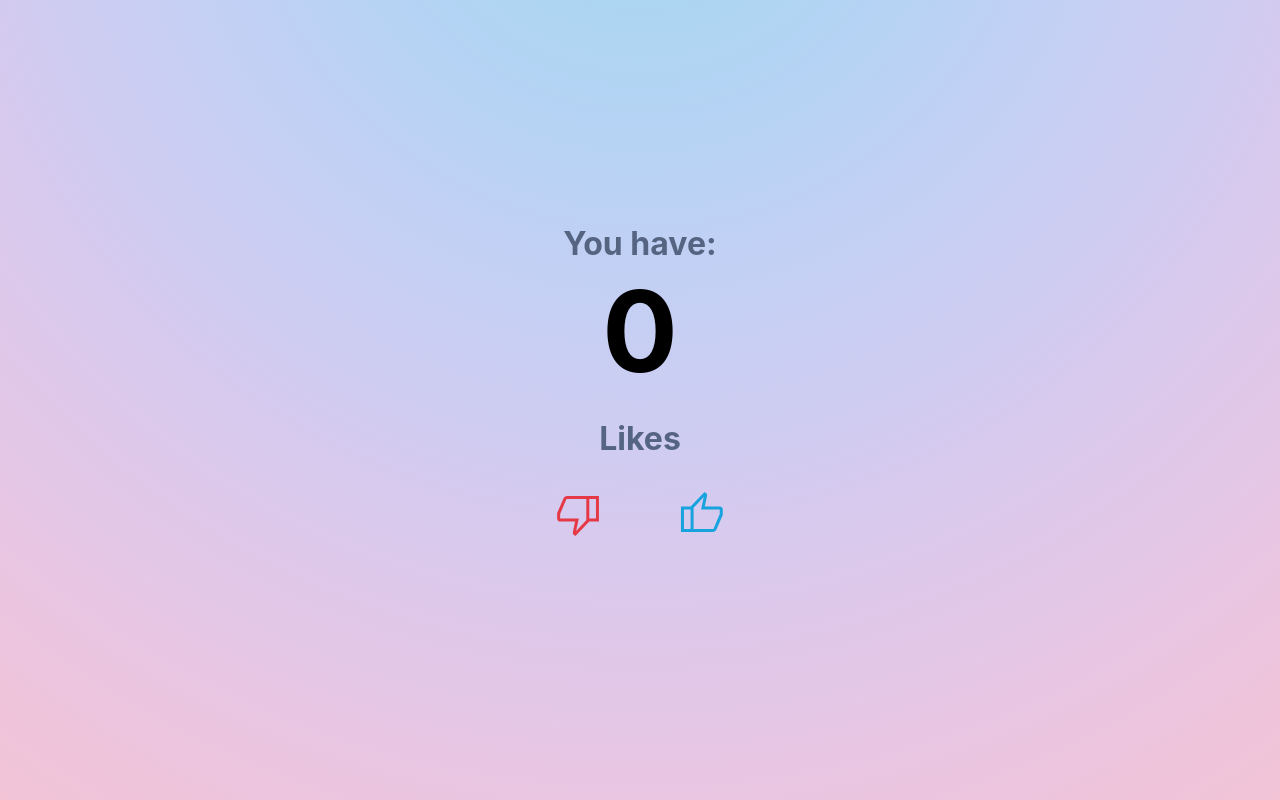
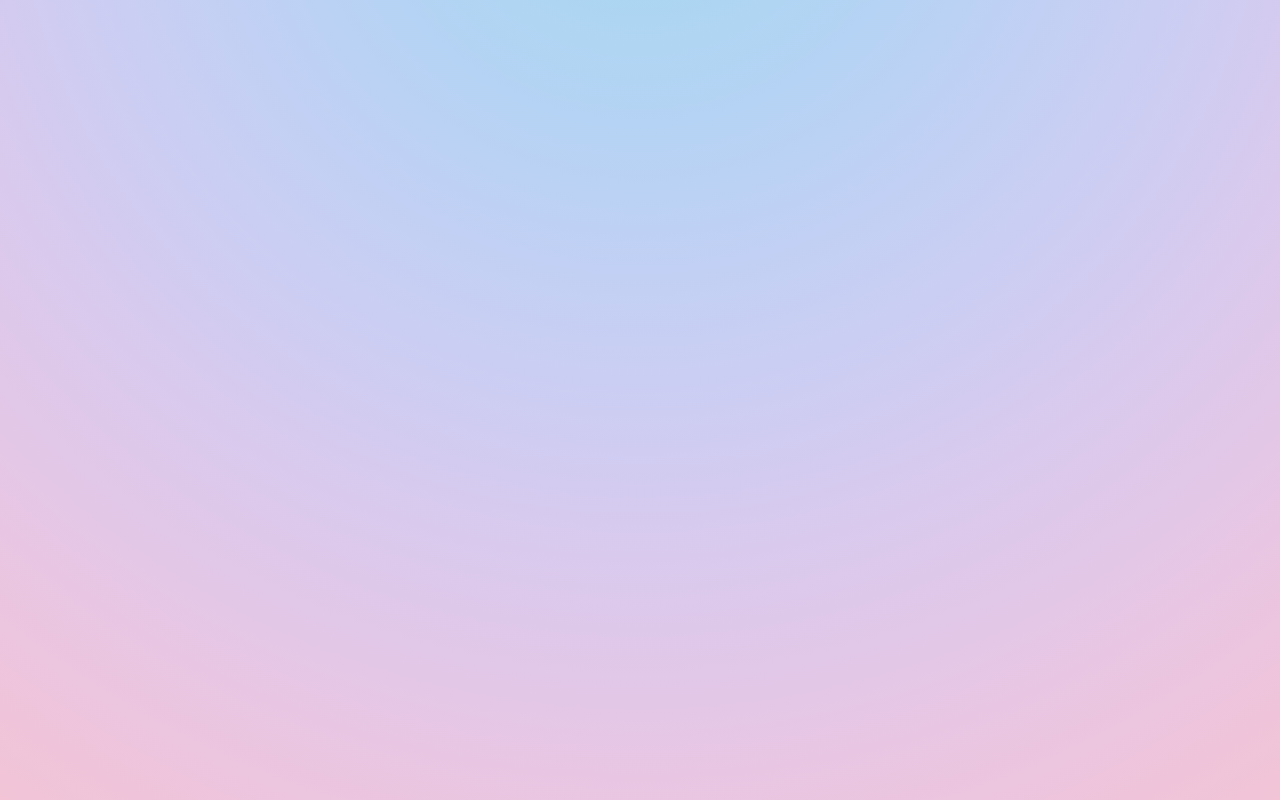
Before and after one commit to crissname/ReactLikes, a React (Create React App) app: page / in a window 1280 px wide. Built offline with nearby package versions, Linux system fonts and the light colour scheme.

Commit message:
new Branch Simple Drag and Drop

```diff
--- a/src/App.js
+++ b/src/App.js
@@ -1,30 +1,12 @@
 import './index.css';
-import {useState} from "react";
+
 
 function App() {
-
-  const [number,setNumber] = useState(0)
-
-
-  const getIncrement = () => {
-    setNumber(number + 1)
-
-  }
-  const getDecrement = () => {
-    number <= 0 ? setNumber(number) : setNumber(number - 1)
-
-  }
 
 
   return (
     <div className="App">
-      <div>
-        <h2>You have:</h2>
-        <h1>{number}</h1>
-        <h2>Likes</h2>
-        <button onClick={getDecrement} ><svg  height="48" width="48" fill='#E63946FF'><path d="M12.1 6h22.2v25.6L20.4 46l-1.95-1.55q-.3-.25-.45-.7-.15-.45-.15-1.1v-.5L20.1 31.6H5.15q-1.2 0-2.1-.9-.9-.9-.9-2.1v-4.1q0-.35-.075-.725t.075-.725l6.3-14.5q.45-1.05 1.475-1.8Q10.95 6 12.1 6Zm19.2 3H11.45l-6.3 14.95v4.65H23.8l-2.65 12.45 10.15-10.7Zm0 21.35V9Zm3 1.25v-3h6.65V9H34.3V6h9.65v25.6Z"/></svg></button>
-        <button onClick={getIncrement}><svg  height="48" width="48" fill='#16A3DEFF'><path d="M35.8 42H13.6V16.4L27.5 2l1.95 1.55q.3.25.45.7.15.45.15 1.1v.5L27.8 16.4h14.95q1.2 0 2.1.9.9.9.9 2.1v4.1q0 .35.075.725t-.075.725l-6.3 14.5q-.45 1.05-1.475 1.8Q36.95 42 35.8 42Zm-19.2-3h19.85l6.3-14.95V19.4H24.1l2.65-12.45-10.15 10.7Zm0-21.35V39Zm-3-1.25v3H6.95V39h6.65v3H3.95V16.4Z"/></svg></button>
-      </div>
+
     </div>
   );
 }
```
